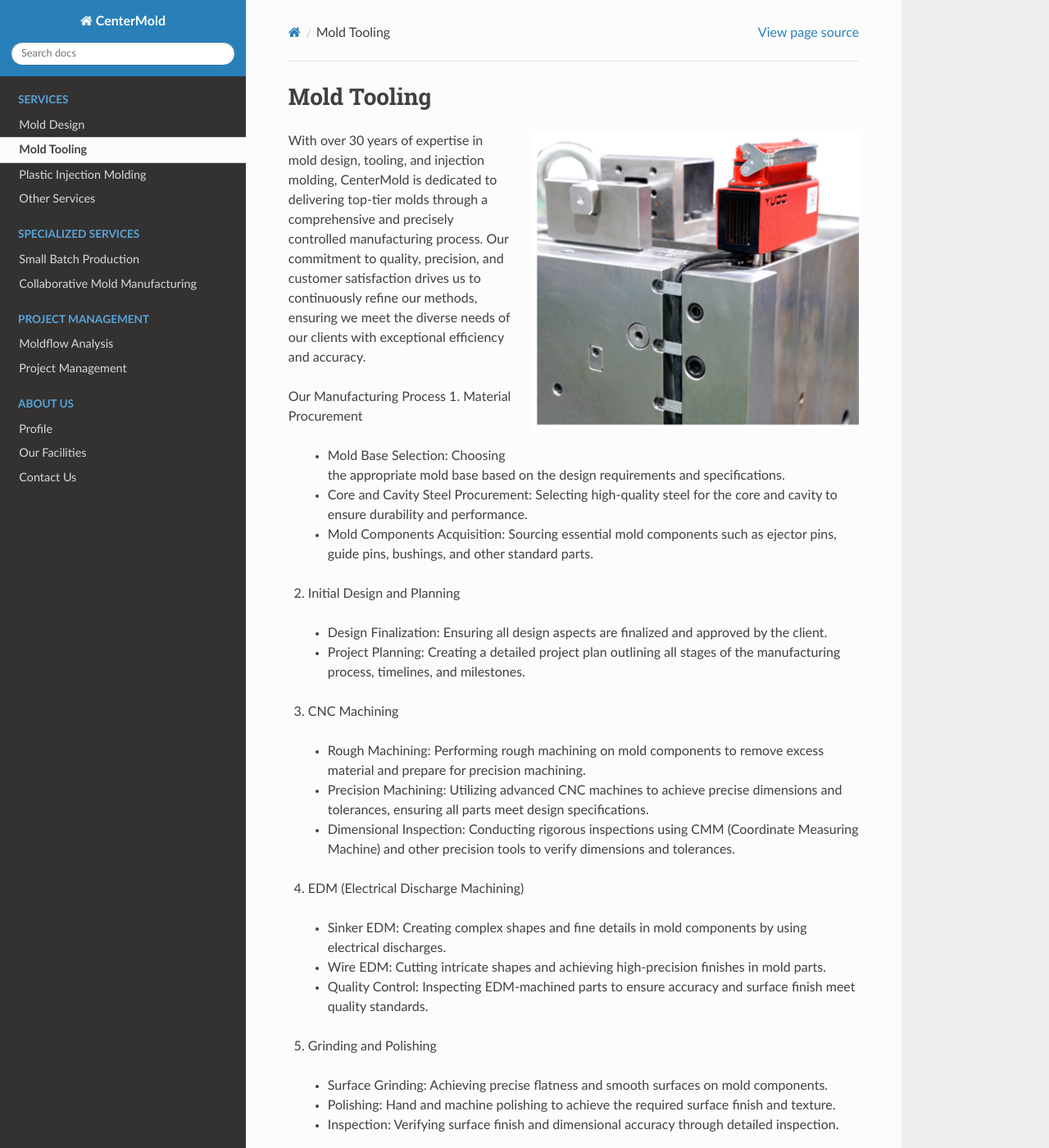
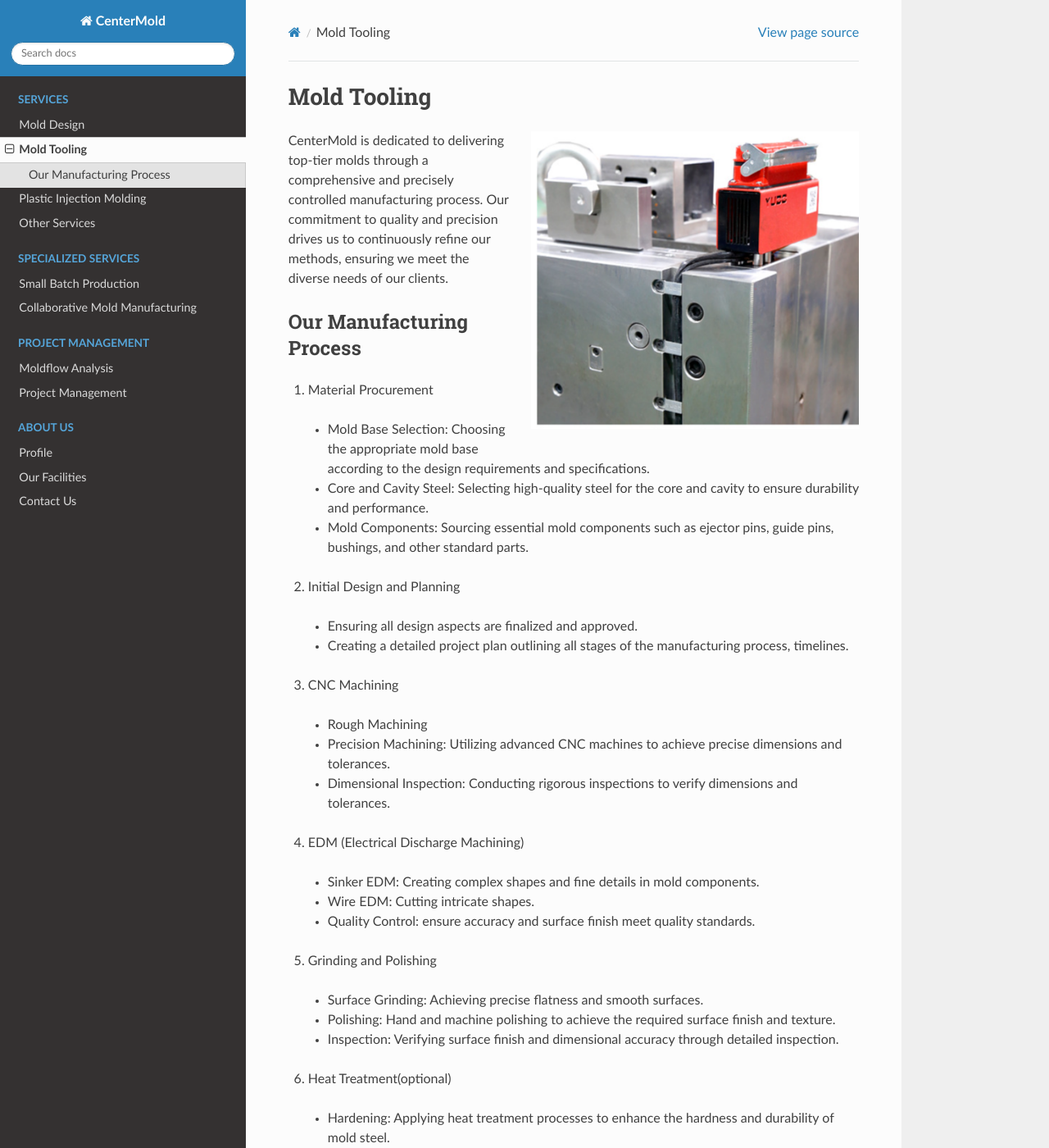
Before and after one commit to paultang/centermold, a Sphinx documentation site: the page built from source/Mold-Tooling.rst, in a window 1280 px wide and 1400 px high. Shown: the whole window at 82% size. Built offline with Sphinx 7.4.7 and the Read the Docs theme 2.0.0, drawn with Linux system fonts in a browser that asks for light colours; some of the changed text lies outside the part shown.

Commit message:
Update Mold-Tooling.rst

```diff
--- a/source/Mold-Tooling.rst
+++ b/source/Mold-Tooling.rst
@@ -11,64 +11,63 @@ Mold Tooling
    :align: right
    :width: 400px
 
-With over 30 years of expertise in mold design, tooling, and injection molding, CenterMold is dedicated to delivering top-tier molds through a comprehensive and precisely controlled manufacturing process. Our commitment to quality, precision, and customer satisfaction drives us to continuously refine our methods, ensuring we meet the diverse needs of our clients with exceptional efficiency and accuracy.
+CenterMold is dedicated to delivering top-tier molds through a comprehensive and precisely controlled manufacturing process. Our commitment to quality and precision drives us to continuously refine our methods, ensuring we meet the diverse needs of our clients.
 
 Our Manufacturing Process
+--------------------------
 1. Material Procurement
 
-  - Mold Base Selection: Choosing the appropriate mold base based on the design requirements and specifications.
-  - Core and Cavity Steel Procurement: Selecting high-quality steel for the core and cavity to ensure durability and performance.
-  - Mold Components Acquisition: Sourcing essential mold components such as ejector pins, guide pins, bushings, and other standard parts.
+  - Mold Base Selection: Choosing the appropriate mold base according to the design requirements and specifications.
+  - Core and Cavity Steel: Selecting high-quality steel for the core and cavity to ensure durability and performance.
+  - Mold Components: Sourcing essential mold components such as ejector pins, guide pins, bushings, and other standard parts.
 
 2. Initial Design and Planning
 
-  - Design Finalization: Ensuring all design aspects are finalized and approved by the client.
-  - Project Planning: Creating a detailed project plan outlining all stages of the manufacturing process, timelines, and milestones.
+  - Ensuring all design aspects are finalized and approved.
+  - Creating a detailed project plan outlining all stages of the manufacturing process, timelines.
 
 3. CNC Machining
 
-  - Rough Machining: Performing rough machining on mold components to remove excess material and prepare for precision machining.
-  - Precision Machining: Utilizing advanced CNC machines to achieve precise dimensions and tolerances, ensuring all parts meet design specifications.
-  - Dimensional Inspection: Conducting rigorous inspections using CMM (Coordinate Measuring Machine) and other precision tools to verify dimensions and tolerances.
+  - Rough Machining
+  - Precision Machining: Utilizing advanced CNC machines to achieve precise dimensions and tolerances.
+  - Dimensional Inspection: Conducting rigorous inspections to verify dimensions and tolerances.
 
 4. EDM (Electrical Discharge Machining)
 
-  - Sinker EDM: Creating complex shapes and fine details in mold components by using electrical discharges.
-  - Wire EDM: Cutting intricate shapes and achieving high-precision finishes in mold parts.
-  - Quality Control: Inspecting EDM-machined parts to ensure accuracy and surface finish meet quality standards.
+  - Sinker EDM: Creating complex shapes and fine details in mold components.
+  - Wire EDM: Cutting intricate shapes.
+  - Quality Control: ensure accuracy and surface finish meet quality standards.
 
 5. Grinding and Polishing
 
-  - Surface Grinding: Achieving precise flatness and smooth surfaces on mold components.
+  - Surface Grinding: Achieving precise flatness and smooth surfaces.
   - Polishing: Hand and machine polishing to achieve the required surface finish and texture.
   - Inspection: Verifying surface finish and dimensional accuracy through detailed inspection.
 
-6. Heat Treatment
+6. Heat Treatment(optional)
 
   - Hardening: Applying heat treatment processes to enhance the hardness and durability of mold steel.
-  - Tempering: Reducing internal stresses and improving toughness through controlled cooling processes.
+  - Tempering
   - Hardness Testing: Performing hardness tests to ensure the treated components meet the required specifications.
 
 7. Fitting and Assembly
 
   - Component Fitting: Assembling mold components and ensuring proper fit and function.
   - Final Machining: Performing any necessary final machining operations to ensure all parts fit together seamlessly.
-  - Dimensional Verification: Conducting final dimensional inspections to verify all assembled components meet design requirements.
+  - Dimensional Verification: Conducting dimensional inspections to verify all components meet design requirements.
 
 8. Quality Control and Inspection
 
-  - In-Process Inspections: Conducting inspections at various stages of the manufacturing process to ensure continuous quality control.
+  - In-Process Inspections: Conducting inspections at various stages of the manufacturing process.
   - Final Inspection: Performing comprehensive final inspections to verify that the completed mold meets all design and quality standards.
-  - Documentation: Providing detailed inspection reports and quality documentation to the client.
 
 9. Testing and Validation
 
-  - Trial Runs: Conducting trial runs to test the mold under actual production conditions.
+  - Trial Runs: Conducting trial runs to test the mold.
   - Performance Evaluation: Assessing mold performance, identifying any issues, and making necessary adjustments.
-  - Client Approval: Securing final client approval before proceeding to full-scale production.
+  - Client Approval: Securing final client approval.
 
 10. Packaging and Delivery
 
   - Protective Packaging: Ensuring molds are securely packaged to prevent damage during transportation.
-  - Documentation: Providing detailed design drawings, assembly guides, and maintenance instructions.
-  - Logistics Coordination: Coordinating with trusted logistics partners to ensure timely and safe delivery to the client’s location.
+  - Logistics Coordination: Coordinating with logistics partners to ensure timely and safe delivery to clients.
```
